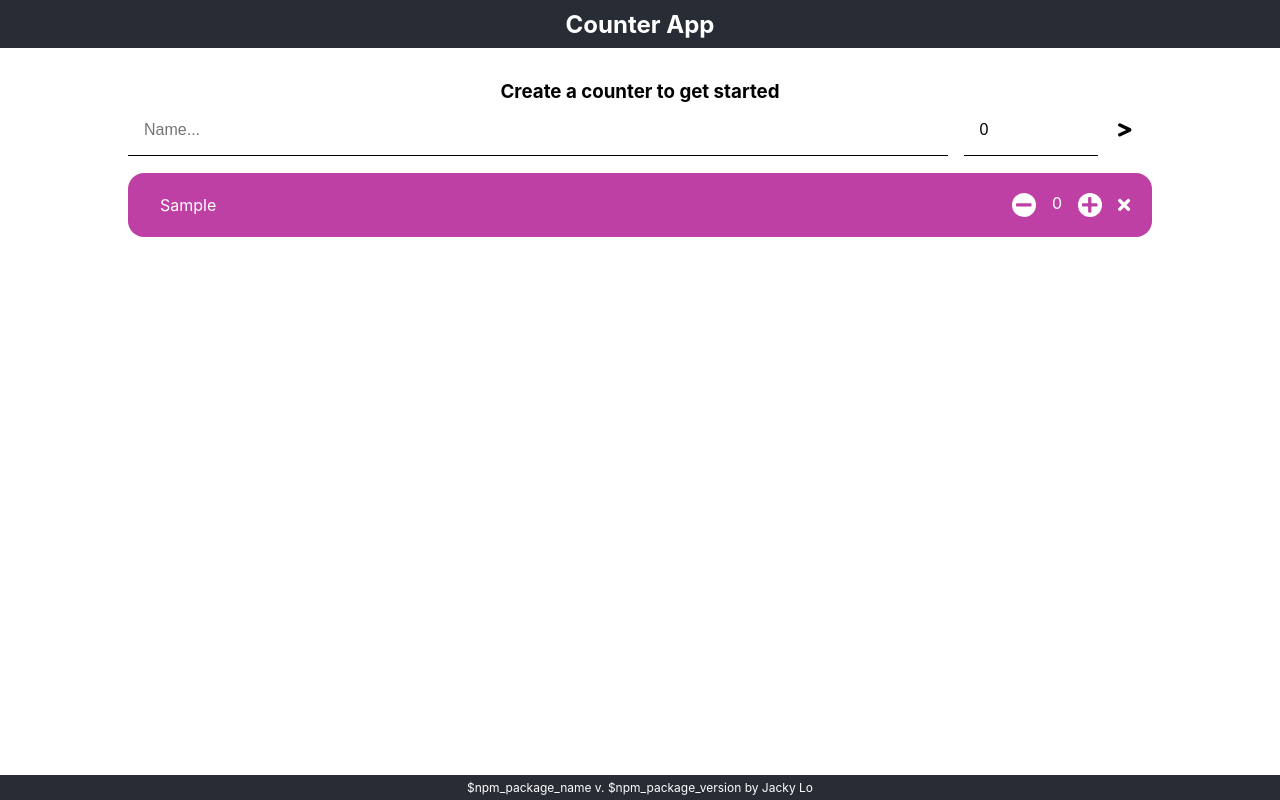
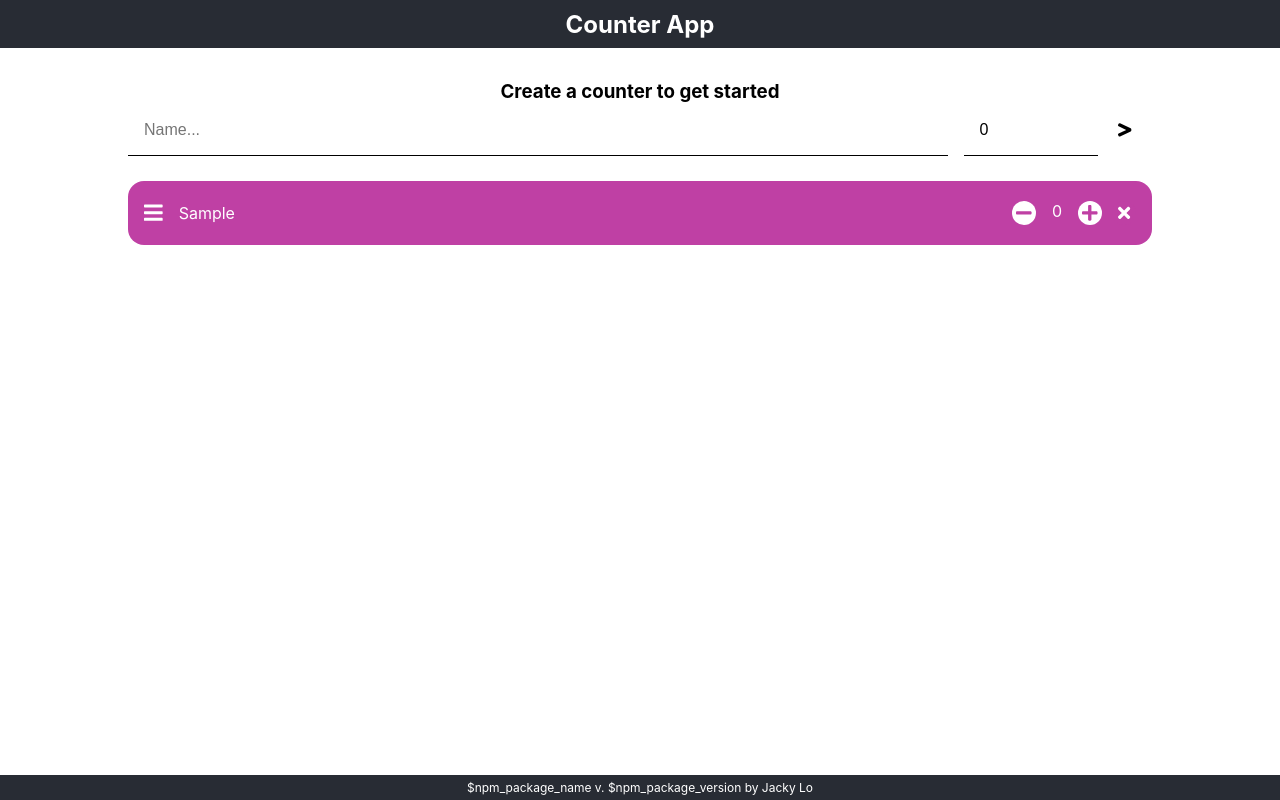
Before and after one commit to jljcky/counter-app, a React (Create React App) app: page / in a window 1280 px wide. Both pictures are taken after typing "Sample" into the empty fields and a click on the button 1125 px from the left and 130 px from the top of the page. Built offline with nearby package versions, Linux system fonts and the light colour scheme.

Commit message:
added drag and drop on counters

```diff
--- a/package.json
+++ b/package.json
@@ -11,6 +11,7 @@
     "@testing-library/react": "^11.2.3",
     "@testing-library/user-event": "^12.6.0",
     "react": "^17.0.1",
+    "react-beautiful-dnd": "^13.0.0",
     "react-dom": "^17.0.1",
     "react-scripts": "4.0.1",
     "uuid": "^8.3.2",
--- a/src/App.css
+++ b/src/App.css
@@ -111,12 +111,17 @@ button:focus {
   color: white;
   border-radius: 1rem;
   min-height: 2rem;
+  margin-top: 0.5rem;
+  margin-bottom: 0.5rem;
+}
+
+.counter * {
   user-select: none;
 }
 
-.counter:not(:last-of-type) {
+/* .counter:not(:last-of-type) {
   margin-bottom: 1rem;
-}
+} */
 
 .counter-name {
   padding-left: 1rem;
@@ -155,10 +160,6 @@ button:focus {
   justify-content: center;
 }
 
-/* .counter button:active {
-  background-color: black;
-} */
-
 .App-footer {
   background-color: #282c34;
   display: flex;
--- a/src/App.js
+++ b/src/App.js
@@ -5,6 +5,7 @@ import {v4 as uuidv4} from 'uuid';
 
 import {FontAwesomeIcon} from '@fortawesome/react-fontawesome';
 import {faGreaterThan} from '@fortawesome/free-solid-svg-icons';
+import { DragDropContext, Draggable, Droppable } from 'react-beautiful-dnd';
 
 const MAX_COUNT = 999999;
 const MIN_COUNT = -999999;
@@ -79,7 +80,27 @@ function App() {
     setCounterSettings(counterSettings => ({...counterSettings, count: c > MAX_COUNT ? MAX_COUNT : c}));
   }
 
+  const onDragEnd = (result) => {
+    const {source, destination, draggableId} = result;
+    if (!destination) {
+      return;
+    }
+
+    if (destination.droppableId === source.droppableId &&
+      destination.index === source.index) {
+      return;
+    }
+
+    const movedCounter = counters[source.index];
+    let newList = [...counters];
+    newList.splice(source.index, 1);
+    newList.splice(destination.index, 0, movedCounter);
+
+    setCounters(newList);
+  }
+
   return (
+    <DragDropContext onDragEnd={onDragEnd}>
       <div className="App">
         <header className="App-header">
           <h2>Counter App</h2>
@@ -88,32 +109,46 @@ function App() {
         <div id="counters-section">
           <div id="create-counter">
             <h3 id="create-counter-title" >Create a counter to get started</h3>
-          <form onSubmit={(e) => createCounter(e)}>
-            <input id="counter-name-setter" type="text" value={counterSettings.name} placeholder="Name..." onChange={(e) => changeSettingsName(e)}></input>
-            <input id="counter-count-setter" type="number" value={counterSettings.count} placeholder="Count..." onChange={(e) => changeSettingsCount(e)}></input>
+            <form onSubmit={createCounter}>
+              <input id="counter-name-setter" type="text" value={counterSettings.name} placeholder="Name..." onChange={changeSettingsName}></input>
+              <input id="counter-count-setter" type="number" value={counterSettings.count} placeholder="Count..." onChange={changeSettingsCount}></input>
               <button id="create-counter-btn">
                 <FontAwesomeIcon icon={faGreaterThan}  size="lg"/>
               </button>
             </form>
           </div>
 
-        <div id="counters-list">
+          <Droppable droppableId={"droppable-counters"}>
+            {
+              (provided, snapshot) => (
+                <div id="counters-list" ref={provided.innerRef} {...provided.droppableProps}>
                   {counters.length ?
-          counters.map((counter) => (
-            <Counter key={counter.id} counter={counter} changeCount={changeCounter} remove={removeCounter} />
+                  counters.map((counter, index) => (
+                    <Draggable key={counter.id} draggableId={"draggable-"+counter.id} index={index}>
+                      {
+                        (provided, snapshot) => (
+                          <Counter ref={provided.innerRef} counter={counter} changeCount={changeCounter} remove={removeCounter} provided={provided}/>
+                        )
+                      }
+                    </Draggable>
                   ))
                   :
                   <div id="counters-list-empty">
                     <span>No counters at the moment. Create one now!</span>
                   </div>
                   }
+                  {provided.placeholder}
                 </div>
+              )
+            }
+          </Droppable>
         </div>
 
         <footer className="App-footer">
           <span>{process.env.REACT_APP_NAME} v. {process.env.REACT_APP_VERSION} by Jacky Lo</span>
         </footer>
       </div>
+    </DragDropContext>
   );
 }
 
--- a/src/Counter.jsx
+++ b/src/Counter.jsx
@@ -1,13 +1,14 @@
 import React from 'react';
 import { FontAwesomeIcon } from '@fortawesome/react-fontawesome';
 
-const Counter = ({ counter, changeCount, remove }) => {
+const Counter = React.forwardRef(({ counter, changeCount, remove, provided }, ref) => {
 
     return (
-        <div className="counter" draggable style={{ backgroundColor: `hsl(${counter.hsl.hue}, ${counter.hsl.saturation}, ${counter.hsl.lightness})` }}>
-            {/* <div>
+        <div ref={ref} {...provided.draggableProps}>
+            <div className="counter" style={{ backgroundColor: `hsl(${counter.hsl.hue}, ${counter.hsl.saturation}, ${counter.hsl.lightness})` }}>
+                <div {...provided.dragHandleProps}>
                     <FontAwesomeIcon icon="bars" size="lg" color="white" />
-            </div> */}
+                </div>
                 <span className="counter-name">{counter.name}</span>
                 <div className="counter-main">
                     <button className="inc-counter-btn" onClick={() => changeCount(counter.id, counter.count - 1)}>
@@ -24,7 +25,9 @@ const Counter = ({ counter, changeCount, remove }) => {
                 <button className="rm-counter-btn" onClick={() => remove(counter.id)} style={{ backgroundColor: `hsl(${counter.hsl.hue}, ${counter.hsl.saturation}, ${counter.hsl.lightness})` }}>
                     <FontAwesomeIcon icon="times" size="lg" color={'white'} />
                 </button>
+            </div>
+
         </div>);
-}
+})
 
 export default Counter;
```
Also changed, not shown: 2 other files (tests, documents, lock files or other folders). Lines whose indentation alone changed are shown as unchanged.
